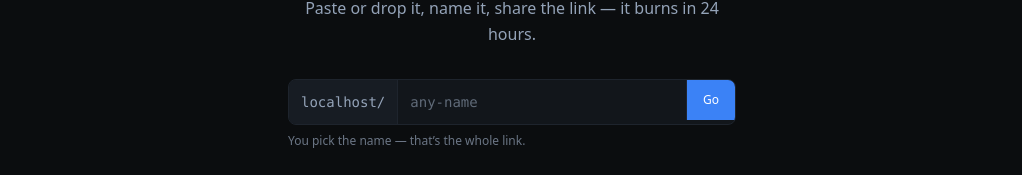
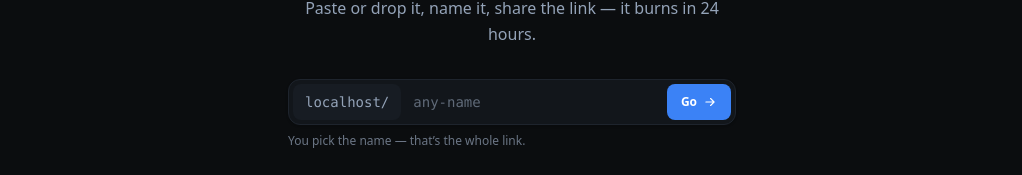
Before and after one commit to joywithai/share24, a Next.js app: page / in a window 1280 px wide. Shown: the part 225-400 px from the top of the page, without its empty margins (128-1150 px from the left). Built offline with nearby package versions, Linux system fonts and the light colour scheme; no server answers.

Commit message:
ui: premium Go button (inset pill + arrow hover) and cleaner 404 action pair
Co-authored-by: arena-agent <297053741+arena-agent@users.noreply.github.com>

```diff
--- a/app/not-found.tsx
+++ b/app/not-found.tsx
@@ -14,7 +14,21 @@ export default function NotFound() {
       </p>
       <div className="mt-8 flex flex-wrap items-center justify-center gap-3">
         <GoBackButton />
-        <Link href="/" className={buttonVariants({ variant: 'outline' })}>
+        <Link href="/" className={buttonVariants({ variant: 'default' })}>
+          <svg
+            aria-hidden
+            viewBox="0 0 24 24"
+            fill="none"
+            stroke="currentColor"
+            strokeWidth="1.8"
+            className="h-4 w-4"
+          >
+            <path
+              d="m3 10.5 9-6.5 9 6.5V20a1 1 0 0 1-1 1h-5v-6H9v6H4a1 1 0 0 1-1-1z"
+              strokeLinecap="round"
+              strokeLinejoin="round"
+            />
+          </svg>
           Go home
         </Link>
       </div>
--- a/components/share/RouteGoBox.tsx
+++ b/components/share/RouteGoBox.tsx
@@ -48,10 +48,13 @@ export function RouteGoBox() {
 
   return (
     <form onSubmit={handleSubmit} className="mt-8 w-full max-w-md text-left">
-      <div className="flex w-full min-w-0 items-stretch overflow-hidden rounded-lg border border-line bg-card font-mono text-xs transition-colors focus-within:border-accent/60 focus-within:ring-2 focus-within:ring-accent/30 sm:text-sm">
+      {/* Input group: a soft pill for the origin, the editable name, and the
+          primary action as an inset pill (matches the rounded shell instead of
+          being clipped flat against it). */}
+      <div className="flex w-full min-w-0 items-center gap-1 rounded-xl border border-line bg-card p-1 font-mono text-xs shadow-sm transition-colors focus-within:border-accent/60 focus-within:ring-2 focus-within:ring-accent/30 sm:text-sm">
         <span
           aria-hidden
-          className="flex shrink-0 items-center border-r border-line bg-card-soft px-3 py-2.5 text-sub"
+          className="flex h-9 shrink-0 items-center rounded-lg bg-card-soft px-3 text-sub"
         >
           {origin}/
         </span>
@@ -72,13 +75,27 @@ export function RouteGoBox() {
           spellCheck={false}
           aria-invalid={error ? true : undefined}
           aria-describedby={error ? 'go-route-error' : undefined}
-          className="h-11 min-w-0 flex-1 bg-transparent px-3 text-fg placeholder:text-sub/60 focus:outline-none"
+          className="h-9 min-w-0 flex-1 bg-transparent px-2 text-fg placeholder:text-sub/60 focus:outline-none"
         />
         <Button
           type="submit"
-          className="shrink-0 rounded-none border-l border-line px-4 font-sans text-xs"
+          className="group h-9 shrink-0 gap-1.5 rounded-lg px-3.5 font-sans text-xs font-semibold"
         >
           Go
+          <svg
+            aria-hidden
+            viewBox="0 0 24 24"
+            fill="none"
+            stroke="currentColor"
+            strokeWidth="2"
+            className="h-3.5 w-3.5 transition-transform duration-200 group-hover:translate-x-0.5"
+          >
+            <path
+              d="M5 12h14m0 0-6-6m6 6-6 6"
+              strokeLinecap="round"
+              strokeLinejoin="round"
+            />
+          </svg>
         </Button>
       </div>
       {error ? (
```
